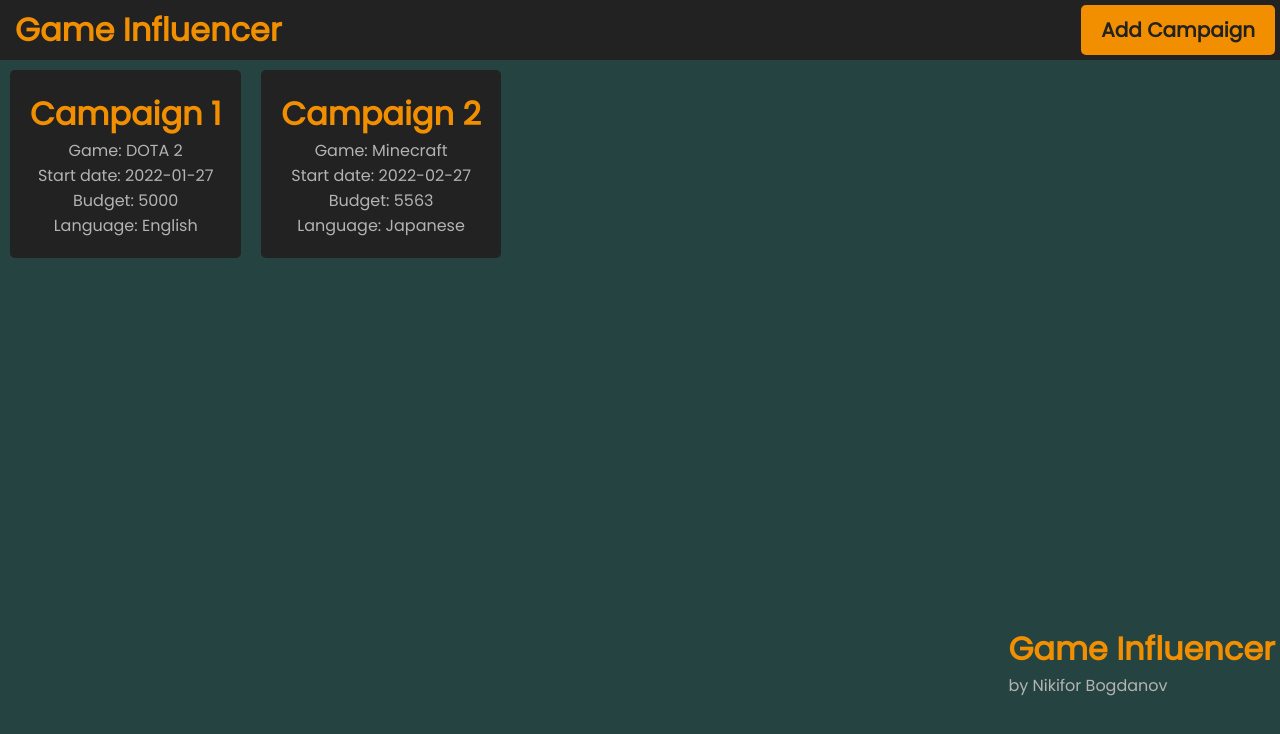
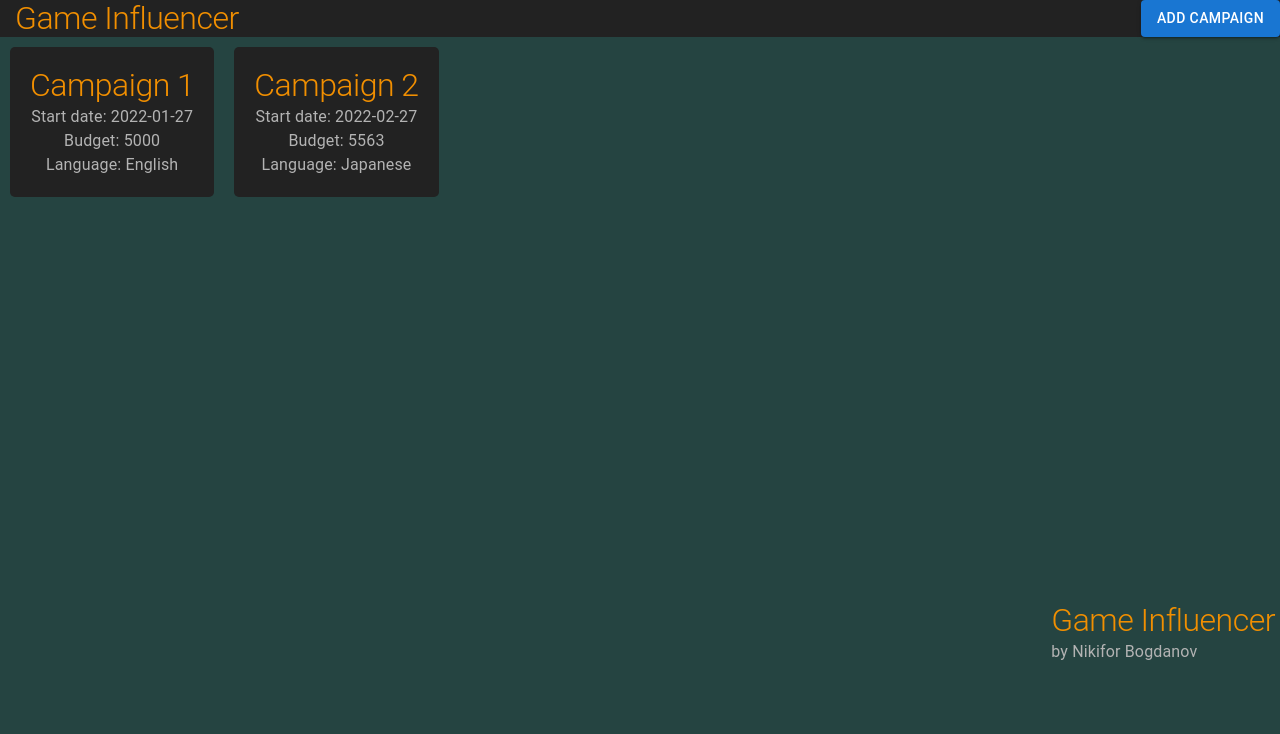
Before and after one commit to forybogdanov/game-influencer-react-app, a React (Create React App) app: page / in a window 1280 px wide. Shown: the top 734 px of the page. Built offline with nearby package versions, Linux system fonts and the light colour scheme.

Commit message:
switch all html native tags to material 5 tags

```diff
--- a/package.json
+++ b/package.json
@@ -6,7 +6,6 @@
     "@emotion/react": "^11.7.1",
     "@emotion/styled": "^11.6.0",
     "@mui/material": "^5.4.1",
-    "@mui/styled-engine-sc": "^5.4.1",
     "@testing-library/jest-dom": "^5.16.1",
     "@testing-library/react": "^12.1.2",
     "@testing-library/user-event": "^13.5.0",
--- a/src/App.tsx
+++ b/src/App.tsx
@@ -4,6 +4,7 @@ import Form from "./components/Form";
 import React, { useState } from "react";
 import Campaigns from "./components/Campaigns";
 import { ICampaign } from "./types";
+import { Grid } from "@mui/material";
 
 
 function App() {
@@ -37,7 +38,7 @@ function App() {
     setShowForm(!showForm)
   }
   return (
-    <div>
+    <Grid>
       <Header showForm={showForm} onClick={toggleForm}/>
       { showForm ?
       <Form addCampaign={addCampaign} closeForm={toggleForm}/> :
@@ -45,7 +46,7 @@ function App() {
       }
       <Campaigns campaigns={campaigns}/>
       <Footer/>
-    </div>
+    </Grid>
   );
 }
 
--- a/src/components/Campaign.tsx
+++ b/src/components/Campaign.tsx
@@ -1,17 +1,16 @@
-import { Button } from "@mui/material";
 import React from "react";
 import { ICampaign, ICampaignProps } from "../types";
+import { Typography, Grid } from "@mui/material";
 
 const Campaign = (props: ICampaignProps) => {
     const campaign: ICampaign = props.campaign
     return (
-        <div className="container campaign">
-            <h1>{campaign.name}</h1>
-            <p>Game: {campaign.gameName}</p>
-            <p>Start date: {campaign.startDate}</p>
-            <p>Budget: {campaign.budget}</p>
-            <p>Language: {campaign.language}</p>
-        </div>
+        <Grid className="container campaign">
+            <Typography variant='h1' sx={{fontSize: 32}}>{campaign.name}</Typography>
+            <Typography variant='body1' sx={{fontSize: 16}}>Start date: {campaign.startDate}</Typography>
+            <Typography variant='body1' sx={{fontSize: 16}}>Budget: {campaign.budget}</Typography>
+            <Typography variant='body1' sx={{fontSize: 16}}>Language: {campaign.language}</Typography>
+        </Grid>
      );
 }
 
--- a/src/components/Campaigns.tsx
+++ b/src/components/Campaigns.tsx
@@ -1,16 +1,17 @@
 import React from "react";
 import { ICampaign, ICampaignsProps } from "../types";
 import Campaign from "./Campaign";
+import { Grid } from "@mui/material";
 
 const Campaigns = (props: ICampaignsProps) => {
     return (
-        <div className="campaigns-holder">
-            <ul>
+        <Grid container className="campaigns-holder">
                 {props.campaigns.map((campaign: ICampaign) => (
-                    <li key={campaign.name}><Campaign  campaign={campaign}/></li>
+                    <Grid item key={campaign.name}>
+                        <Campaign campaign={campaign}/>
+                    </Grid>
                 ))}
-            </ul>
-        </div>
+        </Grid>
      );
 }
 
--- a/src/components/Footer.tsx
+++ b/src/components/Footer.tsx
@@ -1,10 +1,12 @@
+import { Typography, Grid } from "@mui/material";
 import React from "react";
+
 const Footer = () => {
     return (
-        <footer className="footer">
-            <h1>Game Influencer</h1>
-            <p>by Nikifor Bogdanov</p>
-        </footer>
+        <Grid className="footer">
+            <Typography variant='h1' sx={{fontSize: 32}}>Game Influencer</Typography>
+            <Typography variant='body1' sx={{fontSize: 16}}>by Nikifor Bogdanov</Typography>
+        </Grid>
      );
 }
 
--- a/src/components/Form.tsx
+++ b/src/components/Form.tsx
@@ -1,6 +1,6 @@
+import { Grid, Typography, FormGroup, FormControl, InputLabel, Input, Button, TextField, Select, MenuItem, Checkbox } from "@mui/material";
 import React, { useState } from "react";
 import { IFormProps } from "../types";
-
 
 const Form = (props: IFormProps) => {
     const addCampaign: Function = props.addCampaign;
@@ -14,6 +14,7 @@ const Form = (props: IFormProps) => {
     const [budget, setBudget] = useState(0)
     const [paidWithCrypto, setPaidWithCrypto] = useState(false)
     const [language, setLanguage] = useState('')
+
 
     function getCurrentDate() {
         let today = new Date()
@@ -89,61 +90,66 @@ const Form = (props: IFormProps) => {
     }
 
     return (
-        <div className="form">
-            <h1>Add Campaign</h1>
-            <form onSubmit={onSubmit}>
-                <div className="form-control">
-                    <label>Campaign Name:</label>
+        <Grid className="form">
+            <Typography variant='h1' sx={{fontSize: 32}}>Add Campaign</Typography>
+            <FormGroup>
+                <FormControl className="form-control">
+                    <InputLabel>Campaign Name:</InputLabel>
                     <br/>
-                    <input type='text' maxLength={20} value={name} onChange={(e) => setName(e.target.value)}></input>
-                </div>
-                <div className="form-control">
-                    <label>Description:</label>
+                    <Input type='text' value={name} onChange={(e) => setName(e.target.value)}></Input>
+                </FormControl>
+                <FormControl className="form-control">
+                    <InputLabel>Description:</InputLabel>
                     <br/>
-                    <textarea maxLength={200} value={description} onChange={(e) => setDescription(e.target.value)}></textarea>
-                </div>
-                <div className="form-control">
-                    <label>Game:</label>
+                    <TextField multiline minRows={10} maxRows={20} fullWidth={true} margin='dense' value={description} onChange={(e) => setDescription(e.target.value)}></TextField>
+                </FormControl>
+                <FormControl className="form-control">
+                    <InputLabel >Game:</InputLabel>
                     <br/>
-                    <select value={game} onChange={(e) => setGame(e.target.value)}>
-                        {game ? '' : <option>select game</option>}
-                        <option>DOTA 2</option>
-                        <option>Minecraft</option>
-                        <option>Fortnite</option>
-                        <option>Apex Legends</option>
-                        <option>League of Legends</option>
-                        <option>Other</option>
-                    </select>
-                    {game === 'Other'? <input type='text' value={otherGame} onChange={(e) => setOtherGame(e.target.value)}></input> : ''}
-                </div>
-                <div className="form-control">
-                    <label>Start and end date:</label>
+                    <Select label='Game' value={game} onChange={(e) => setGame(e.target.value)}>
+                        <MenuItem value={'DOTA 2'}>DOTA 2</MenuItem>
+                        <MenuItem value={'Minecraft'}>Minecraft</MenuItem>
+                        <MenuItem value={'Fortnite'}>Fortnite</MenuItem>
+                        <MenuItem value={'Apex Legends'}>Apex Legends</MenuItem>
+                        <MenuItem value={'League of Legends'}>League of Legends</MenuItem>
+                        <MenuItem value={'Other'}>Other</MenuItem>
+                    </Select>
+                </FormControl>
+                <FormControl className="form-control">
+                {game === 'Other'? <Input type='text' value={otherGame} onChange={(e) => setOtherGame(e.target.value)}></Input> : ''}
+                </FormControl>
+                <FormControl className="form-control">
+                    <InputLabel>Start date:</InputLabel>
                     <br/>
-                    <input type='date' min={Date()} value={startDate} onChange={(e) => setStartDate(e.target.value)}></input>
-                    <input type='date' value={endDate} onChange={(e) => setEndDate(e.target.value)}></input>
-                </div>
-                <div className="form-control">
-                    <label>Budget: </label>
-                    <input type='number' min={0} max={10000} value={budget} onChange={(e) => setBudget(parseInt(e.target.value))}></input>
-                </div>
-                <div className="form-control">
-                    <label>Can be paid with Crypto currency: </label>
-                    <input type='checkbox' value={Number(paidWithCrypto)} checked={paidWithCrypto} onChange={(e) => setPaidWithCrypto(e.currentTarget.checked)}></input>
-                </div>
-                <div className="form-control">
-                    <label>Campaign Language: </label>
-                    <select value={language} onChange={(e) => setLanguage(e.target.value)}>
-                        {language ? '' : <option>select language</option>}
-                        <option>English</option>
-                        <option>German</option>
-                        <option>Spanish</option>
-                        <option>Japanese</option>
-                    </select>
-                </div>
-                <input type='submit' value='Submit Campaign' className="btn"></input>
-            </form>
-            <button className="btn" style={{float: 'left'}} onClick={closeForm}>Close</button>
-        </div>
+                    <Input type='date' value={startDate} onChange={(e) => setStartDate(e.target.value)}></Input>
+                </FormControl>
+                <FormControl  className="form-control">
+                    <InputLabel>End date:</InputLabel>
+                    <Input type='date' value={endDate} onChange={(e) => setEndDate(e.target.value)}></Input>
+                </FormControl>
+                <FormControl className="form-control">
+                    <InputLabel>Budget: </InputLabel>
+                    <Input type='number' value={budget} onChange={(e) => setBudget(parseInt(e.target.value))}></Input>
+                </FormControl>
+                <FormControl className="form-control">
+                    <InputLabel>Can be paid with Crypto currency: </InputLabel>
+                    <Checkbox value={Number(paidWithCrypto)} onChange={(e) => setPaidWithCrypto(e.currentTarget.checked)}></Checkbox>
+                </FormControl>
+                <FormControl className="form-control">
+                    <InputLabel>Campaign Language: </InputLabel>
+                    <Select label='Language' value={language} onChange={(e) => setLanguage(e.target.value)}>
+                        <MenuItem value="English">English</MenuItem>
+                        <MenuItem value="German">German</MenuItem>
+                        <MenuItem value="Spanish">Spanish</MenuItem>
+                        <MenuItem value="Japanese">Japanese</MenuItem>
+                    </Select>
+                </FormControl>
+                <FormControl  className="form-control">
+                    <Input type='submit' value='Submit Campaign' className="btn" onClick={onSubmit}></Input>
+                </FormControl>
+            </FormGroup>
+            <Button className="btn" style={{float: 'left'}} onClick={closeForm}>Close</Button>
+        </Grid>
      );
 }
 
--- a/src/components/Header.tsx
+++ b/src/components/Header.tsx
@@ -1,11 +1,13 @@
+import { Typography, Button, Grid } from "@mui/material";
 import React from "react";
 import { IHeaderProps } from "../types";
+
 const Header = (props: IHeaderProps) => {
     return (
-        <div className="header">
-        <h1>Game Influencer</h1>
-        <button className="btn" onClick={props.onClick}>{props.showForm ? 'Close' : 'Add Campaign' }</button>
-        </div>
+        <Grid container className="header">
+            <Typography variant='h1' sx={{fontSize: 32}}>Game Influencer</Typography>
+            <Button variant='contained' className="btn" onClick={props.onClick}>{props.showForm ? 'Close' : 'Add Campaign' }</Button>
+        </Grid>
      );
 }
 
```
